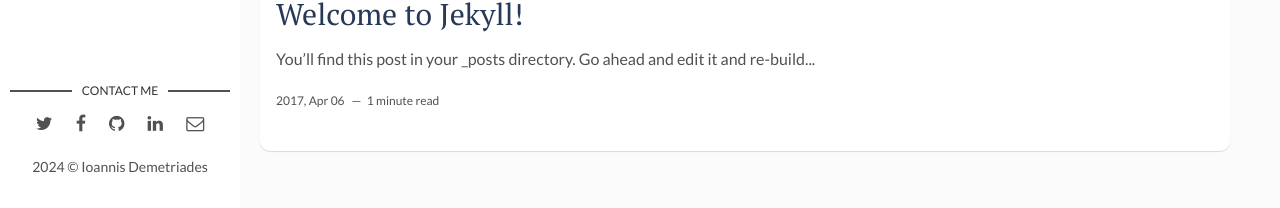
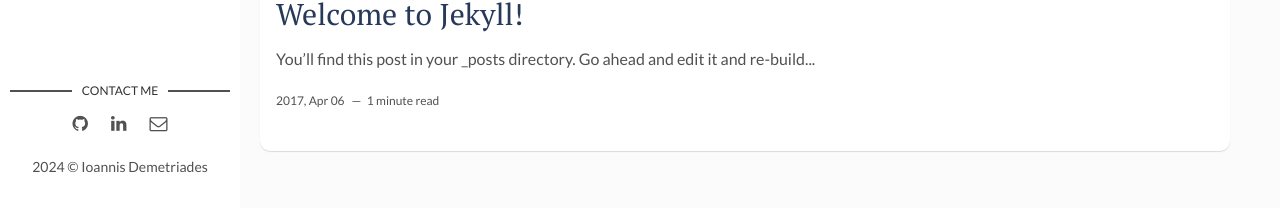
Before and after one commit to IoannisDem/IoannisDem.github.io, a Jekyll site: the page built from index.html, in a window 1280 px wide and 1256 px high. Shown: the part 1045-1253 px from the top of the window. Built offline with Jekyll 4.4.1, drawn with Linux system fonts in a browser that asks for light colours; the list of posts is cut into pages by our own code.

Commit message:
remove fb and twitter

```diff
--- a/_config.yml
+++ b/_config.yml
@@ -6,13 +6,11 @@
 permalink: ':title/'
 baseurl: "" # the subpath of your site, e.g. /blog
 url: "https://ioannisdem.github.io/" # the base hostname & protocol for your site, e.g. http://example.com
-site-twitter: #if your site has a twitter account, enter it here
 
 # Author Settings
 author: Ioannis Demetriades # add your name
 author-img: ioannis-demetriades.png # add your photo
 about-author: I am a Data Scientist passionate about applying my skills to tackle real-world challenges. # add description
-social-twitter: # add your Twitter handle
 social-github: IoannisDem # add your Github handle
 social-linkedin: ioannisdemetriades # add your Linkedin handle
 social-email: ioannisdem2000@gmail.com # add your Email address
--- a/_layouts/main.html
+++ b/_layouts/main.html
@@ -16,16 +16,16 @@
     <section class="contact">
       <h3 class="contact-title">Contact me</h3>
       <ul>
-        {% if site.social-twitter %}
+        <!-- {% if site.social-twitter %}
           <li><a href="https://twitter.com/{{ site.social-twitter }}" target="_blank"><i class="fa fa-twitter" aria-hidden="true"></i></a></li>
         {% else %}
           <li><a href="https://twitter.com/artemsheludko_" target="_blank"><i class="fa fa-twitter" aria-hidden="true"></i></a></li>
-        {% endif %}
-        {% if site.social-facebook %}
+        {% endif %} -->
+        <!-- {% if site.social-facebook %}
           <li><a href="https://facebook.com/{{ site.social-facebook }}" target="_blank"><i class="fa fa-facebook" aria-hidden="true"></i></a></li>
         {% else %}
           <li><a href="https://facebook.com/" target="_blank"><i class="fa fa-facebook" aria-hidden="true"></i></a></li>
-        {% endif %}
+        {% endif %} -->
         {% if site.social-github %}
           <li class="github"><a href="http://github.com/{{site.social-github}}" target="_blank"><i class="fa fa-github"></i></a></li>
         {% else %}
```
Also changed, not shown: 8 other files.
